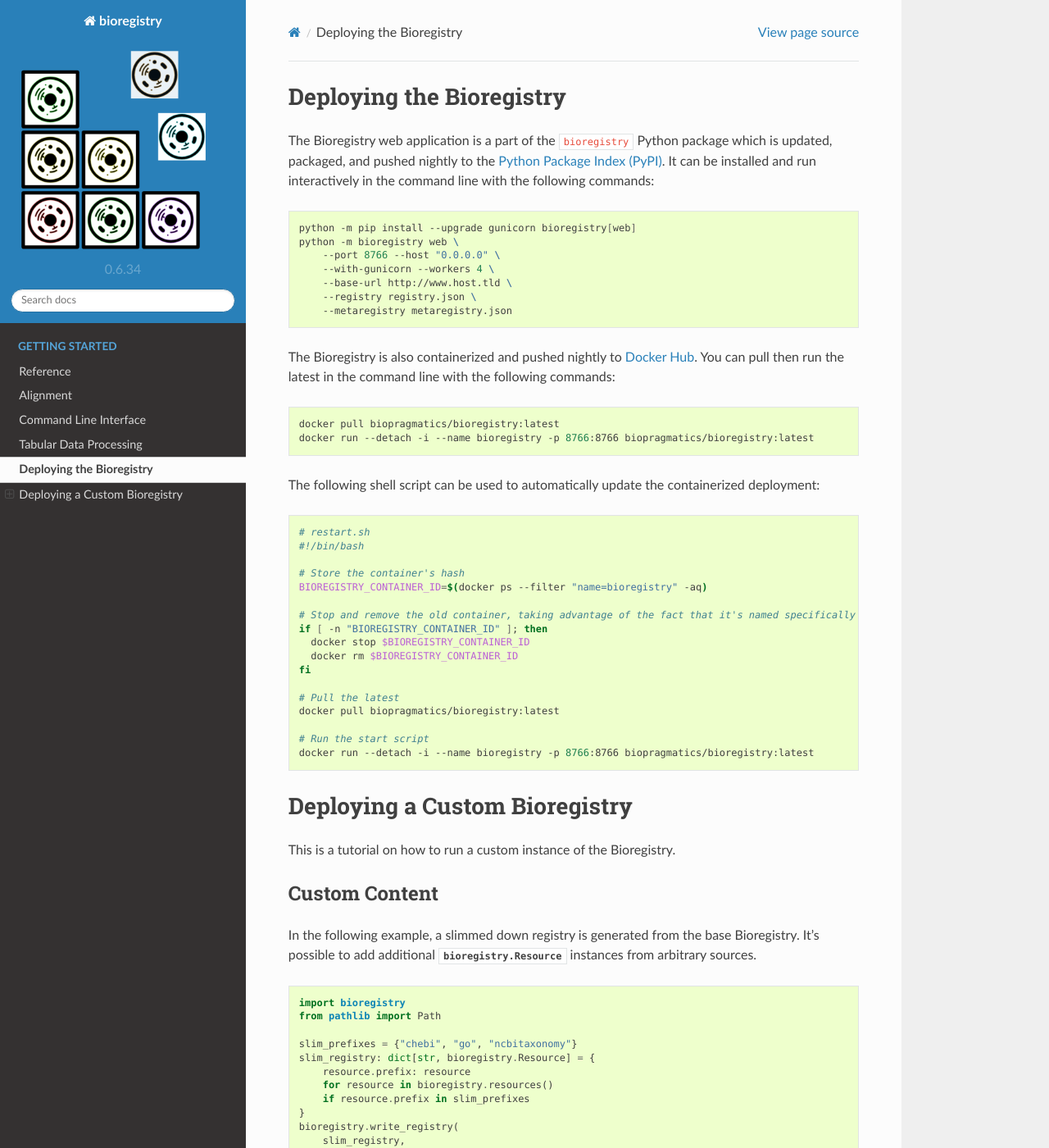
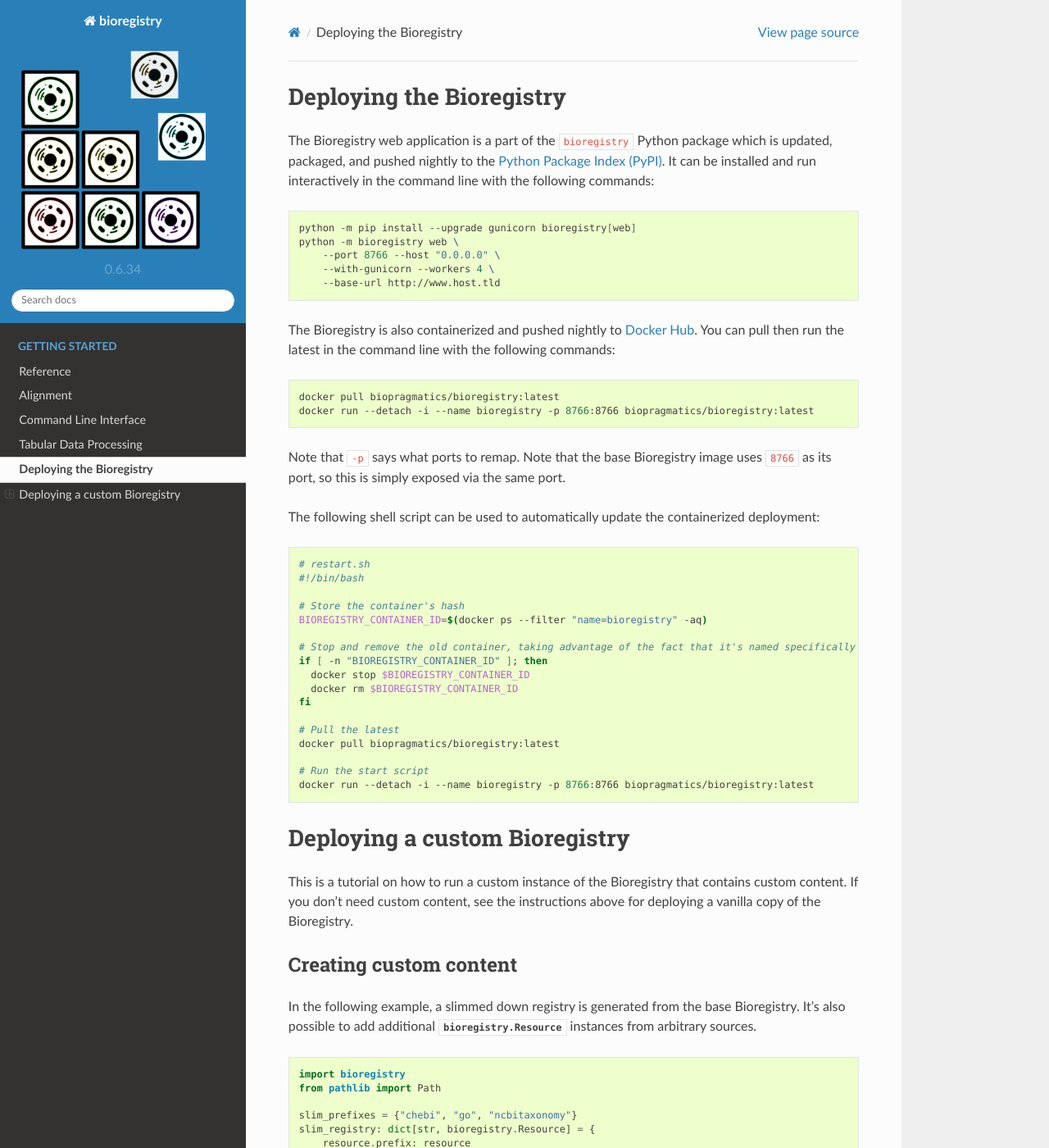
Before and after one commit to biopragmatics/bioregistry, a Sphinx documentation site: the page built from docs/source/custom.rst, in a window 1280 px wide and 1400 px high. Shown: the whole window at 82% size. Built offline with Sphinx 7.4.7 and the Read the Docs theme 2.0.0, drawn with Linux system fonts in a browser that asks for light colours; some of the changed text lies outside the part shown.

Commit message:
Update custom.rst

```diff
--- a/docs/source/custom.rst
+++ b/docs/source/custom.rst
@@ -10,9 +10,7 @@ It can be installed and run interactively in the command line with the following
     python -m bioregistry web \
         --port 8766 --host "0.0.0.0" \
         --with-gunicorn --workers 4 \
-        --base-url http://www.host.tld \
-        --registry registry.json \
-        --metaregistry metaregistry.json
+        --base-url http://www.host.tld
 
 The Bioregistry is also containerized and pushed nightly to
 `Docker Hub <https://hub.docker.com/r/biopragmatics/bioregistry>`_.
@@ -22,6 +20,9 @@ You can pull then run the latest in the command line with the following commands
 
     docker pull biopragmatics/bioregistry:latest
     docker run --detach -i --name bioregistry -p 8766:8766 biopragmatics/bioregistry:latest
+
+Note that ``-p`` says what ports to remap. Note that the base Bioregistry image uses ``8766``
+as its port, so this is simply exposed via the same port.
 
 The following shell script can be used to automatically update the containerized deployment:
 
@@ -45,14 +46,15 @@ The following shell script can be used to automatically update the containerized
     # Run the start script
     docker run --detach -i --name bioregistry -p 8766:8766 biopragmatics/bioregistry:latest
 
-Deploying a Custom Bioregistry
+Deploying a custom Bioregistry
 ==============================
-This is a tutorial on how to run a custom instance of the Bioregistry.
+This is a tutorial on how to run a custom instance of the Bioregistry that contains custom content.
+If you don't need custom content, see the instructions above for deploying a vanilla copy of the Bioregistry.
 
-Custom Content
---------------
+Creating custom content
+-----------------------
 In the following example, a slimmed down registry is generated from the base
-Bioregistry. It's possible to add additional :class:`bioregistry.Resource`
+Bioregistry. It's also possible to add additional :class:`bioregistry.Resource`
 instances from arbitrary sources.
 
 .. code-block:: python
@@ -71,7 +73,10 @@ instances from arbitrary sources.
         path=Path.home().joinpath("Desktop", "registry.json"),
     )
 
-The same is possible for collections, contexts, and even the metaregistry.
+This script creates a new file that will be used when running the Bioregistry
+with the ``--registry`` flag from the command line.
+
+.. note:: The same is possible for collections, contexts, and even the metaregistry.
 
 Running in the command line with Python
 ---------------------------------------
@@ -86,8 +91,9 @@ to be in the same directory, but any valid paths can be given.
         --port 8766 --host "0.0.0.0" \
         --with-gunicorn --workers 4 \
         --base-url http://www.host.tld \
-        --registry registry.json \
-        --metaregistry metaregistry.json
+        --registry registry.json
+
+.. note:: This is the same as deploying the vanilla Bioregistry except the usage of ``--registry registry.json``
 
 Running with Docker
 -------------------
@@ -107,8 +113,7 @@ metaregistry, and other files.
         --port 8766 --host "0.0.0.0" \
         --with-gunicorn --workers 4 \
         --base-url http://www.host.tld \
-        --registry registry.json \
-        --metaregistry metaregistry.json
+        --registry registry.json
 
 There are two options for running the ``Dockerfile``. The first option
 is by running the following two commands in the command line:
```
